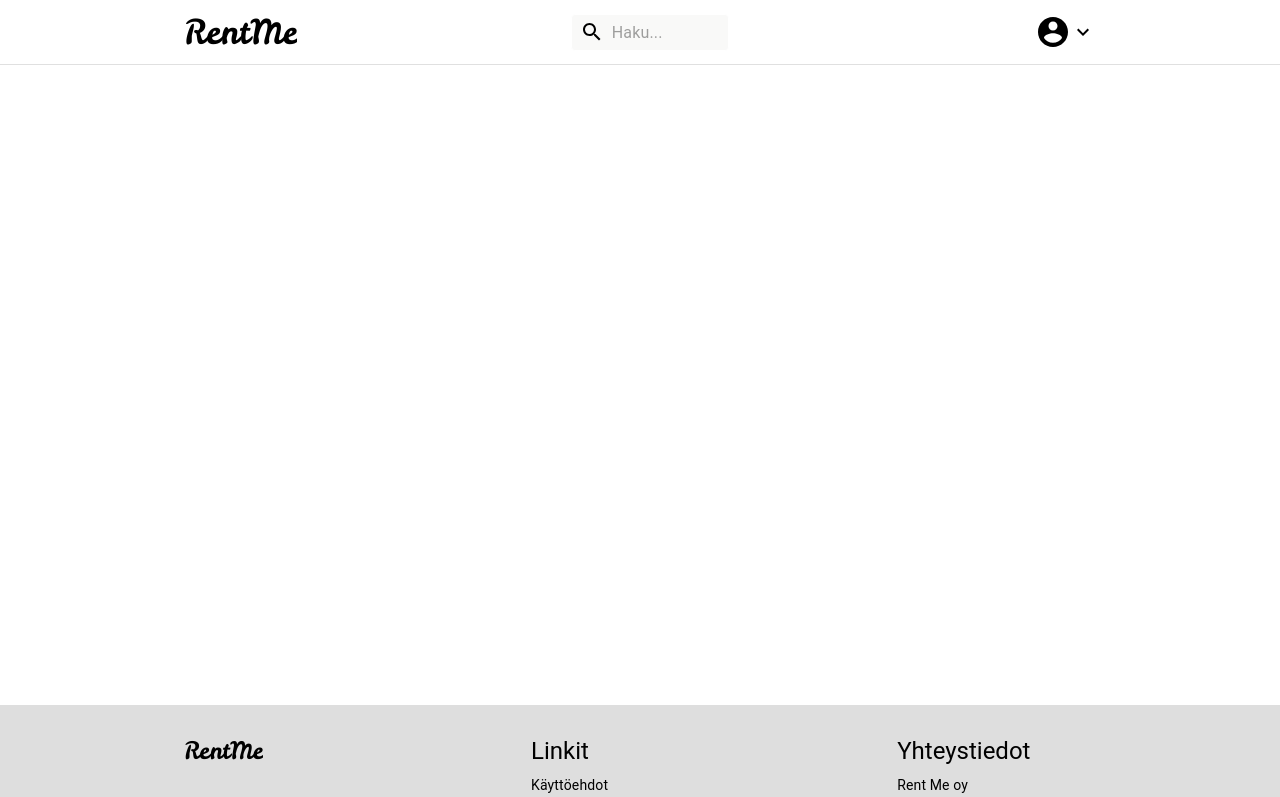
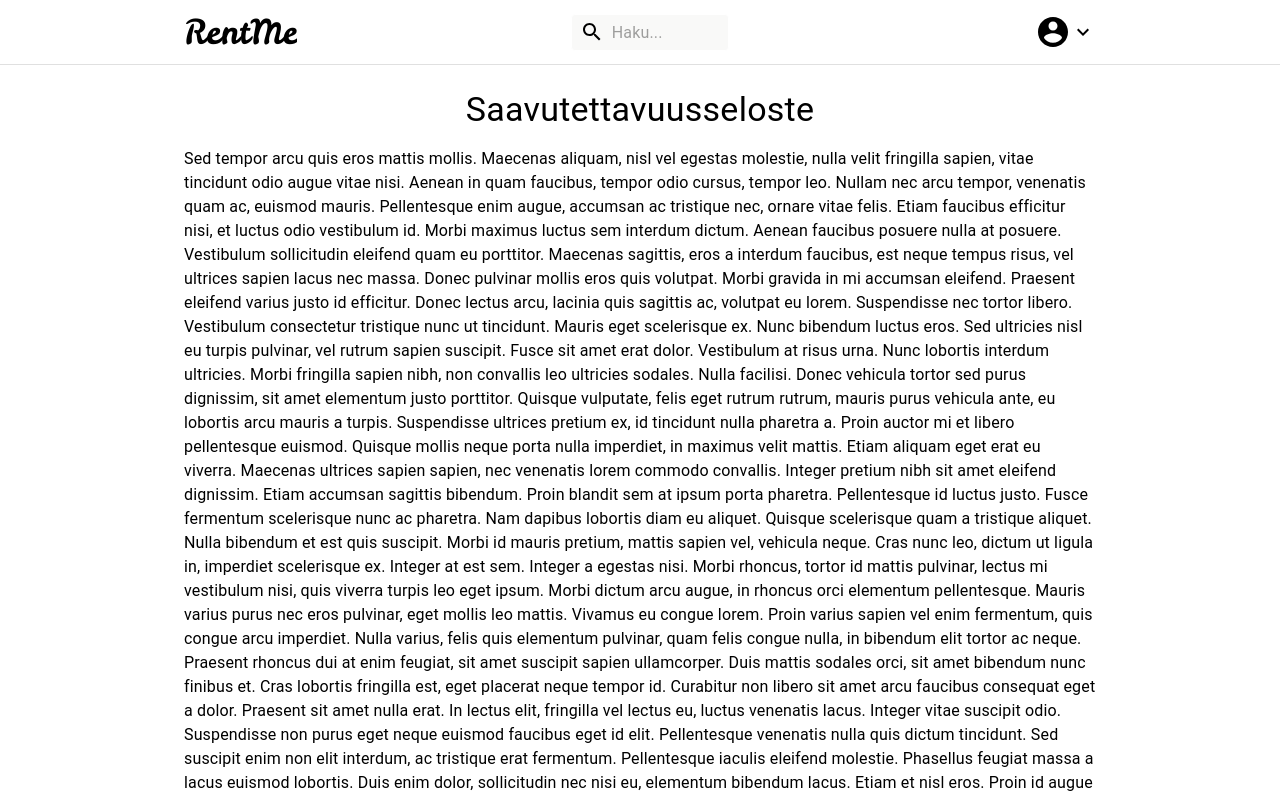
Before and after one commit to Gogodijo/rent-me-front-end, a React (Create React App) app: page /accessibility in a window 1280 px wide. Shown: the top 797 px of the page. Built offline with nearby package versions, Linux system fonts and the light colour scheme.

Commit message:
Fixed tabIndex and map key errors

```diff
--- a/src/Pages/Acc/Acc.js
+++ b/src/Pages/Acc/Acc.js
@@ -1,9 +1,11 @@
 import React from "react";
-import { makeStyles } from "@material-ui/core";
+import { makeStyles, Typography } from "@material-ui/core";
 
 const useStyles = makeStyles(theme => ({
-  div:{
-    display:'flex'
+  header: {
+    textAlign: 'center',
+    marginTop: theme.spacing(3),
+    marginBottom: theme.spacing(2)
   }
 }))
 
@@ -12,8 +14,23 @@ const Acc = () => {
   const classes = useStyles()
 
   return (
-    <div className={classes.div}>
+    <div>
+      <Typography variant="h4" className={classes.header}>Saavutettavuusseloste</Typography>
+      <Typography variant="body1">Sed tempor arcu quis eros mattis mollis. Maecenas aliquam, nisl vel egestas molestie, nulla velit fringilla sapien, vitae tincidunt odio augue vitae nisi. Aenean in quam faucibus, tempor odio cursus, tempor leo. Nullam nec arcu tempor, venenatis quam ac, euismod mauris. Pellentesque enim augue, accumsan ac tristique nec, ornare vitae felis. Etiam faucibus efficitur nisi, et luctus odio vestibulum id. Morbi maximus luctus sem interdum dictum.
 
+        Aenean faucibus posuere nulla at posuere. Vestibulum sollicitudin eleifend quam eu porttitor. Maecenas sagittis, eros a interdum faucibus, est neque tempus risus, vel ultrices sapien lacus nec massa. Donec pulvinar mollis eros quis volutpat. Morbi gravida in mi accumsan eleifend. Praesent eleifend varius justo id efficitur. Donec lectus arcu, lacinia quis sagittis ac, volutpat eu lorem. Suspendisse nec tortor libero.
+
+        Vestibulum consectetur tristique nunc ut tincidunt. Mauris eget scelerisque ex. Nunc bibendum luctus eros. Sed ultricies nisl eu turpis pulvinar, vel rutrum sapien suscipit. Fusce sit amet erat dolor. Vestibulum at risus urna. Nunc lobortis interdum ultricies. Morbi fringilla sapien nibh, non convallis leo ultricies sodales.
+
+        Nulla facilisi. Donec vehicula tortor sed purus dignissim, sit amet elementum justo porttitor. Quisque vulputate, felis eget rutrum rutrum, mauris purus vehicula ante, eu lobortis arcu mauris a turpis. Suspendisse ultrices pretium ex, id tincidunt nulla pharetra a. Proin auctor mi et libero pellentesque euismod. Quisque mollis neque porta nulla imperdiet, in maximus velit mattis. Etiam aliquam eget erat eu viverra. Maecenas ultrices sapien sapien, nec venenatis lorem commodo convallis. Integer pretium nibh sit amet eleifend dignissim. Etiam accumsan sagittis bibendum.
+
+        Proin blandit sem at ipsum porta pharetra. Pellentesque id luctus justo. Fusce fermentum scelerisque nunc ac pharetra. Nam dapibus lobortis diam eu aliquet. Quisque scelerisque quam a tristique aliquet. Nulla bibendum et est quis suscipit. Morbi id mauris pretium, mattis sapien vel, vehicula neque. Cras nunc leo, dictum ut ligula in, imperdiet scelerisque ex. Integer at est sem. Integer a egestas nisi. Morbi rhoncus, tortor id mattis pulvinar, lectus mi vestibulum nisi, quis viverra turpis leo eget ipsum.
+
+        Morbi dictum arcu augue, in rhoncus orci elementum pellentesque. Mauris varius purus nec eros pulvinar, eget mollis leo mattis. Vivamus eu congue lorem. Proin varius sapien vel enim fermentum, quis congue arcu imperdiet. Nulla varius, felis quis elementum pulvinar, quam felis congue nulla, in bibendum elit tortor ac neque. Praesent rhoncus dui at enim feugiat, sit amet suscipit sapien ullamcorper. Duis mattis sodales orci, sit amet bibendum nunc finibus et. Cras lobortis fringilla est, eget placerat neque tempor id. Curabitur non libero sit amet arcu faucibus consequat eget a dolor. Praesent sit amet nulla erat. In lectus elit, fringilla vel lectus eu, luctus venenatis lacus.
+
+        Integer vitae suscipit odio. Suspendisse non purus eget neque euismod faucibus eget id elit. Pellentesque venenatis nulla quis dictum tincidunt. Sed suscipit enim non elit interdum, ac tristique erat fermentum. Pellentesque iaculis eleifend molestie. Phasellus feugiat massa a lacus euismod lobortis. Duis enim dolor, sollicitudin nec nisi eu, elementum bibendum lacus.
+
+        Etiam et nisl eros. Proin id augue ornare, tincidunt ex et, auctor lectus. Nullam luctus non tortor sodales vehicula. Fusce varius ornare tellus, non semper tellus mollis id. Vivamus erat mi, posuere in porta ac, lacinia eget erat. Nullam lacinia tellus eget diam tempus facilisis. Cras malesuada ligula sed ante ultricies pellentesque. Ut tortor sapien, dignissim ornare est et, convallis venenatis sem. Nulla eget pharetra ex. Praesent dapibus turpis ut sapien egestas posuere non eget sem. Proin vulputate, nunc non imperdiet iaculis, arcu velit interdum massa, nec venenatis ipsum neque at lacus.</Typography>
     </div>
   )
 }
--- a/src/components/footer/CenterColumn.js
+++ b/src/components/footer/CenterColumn.js
@@ -31,7 +31,7 @@ const CenterColumn = () => {
   return (
     <div>
       <Typography variant="h5" className={classes.header}>Linkit</Typography>
-      {links.map((link) => <ColumnLink key={links.display} linkDisplay={link.display} linkDestination={link.destination} />)}
+      {links.map((link, i) => <ColumnLink key={i} linkDisplay={link.display} linkDestination={link.destination} />)}
     </div>
   )
 }
--- a/src/components/footer/Footer.js
+++ b/src/components/footer/Footer.js
@@ -11,7 +11,7 @@ const useStyles = makeStyles(theme => ({
     minHeight: '15vh',
     paddingTop:'30px',
     paddingBottom:'20px',
-
+    marginTop:'10vh'
   },
   flex: {
     display: 'flex',
--- a/src/components/header/ProfileSelector.js
+++ b/src/components/header/ProfileSelector.js
@@ -98,7 +98,7 @@ const ProfileSelector = (props) => {
         }}
         getContentAnchorEl={null}
       >
-        <div className={classes.arrow} tabindex="-1"></div>
+        <div className={classes.arrow} tabIndex="-1"></div>
         <div className={classes.menuContainer} >
 
           {(user?.loggedIn && user.user) ? <LoggedInMenu closePopUp={handleClose} /> : <Login autofocus closePopUp={handleClose} />}
```
